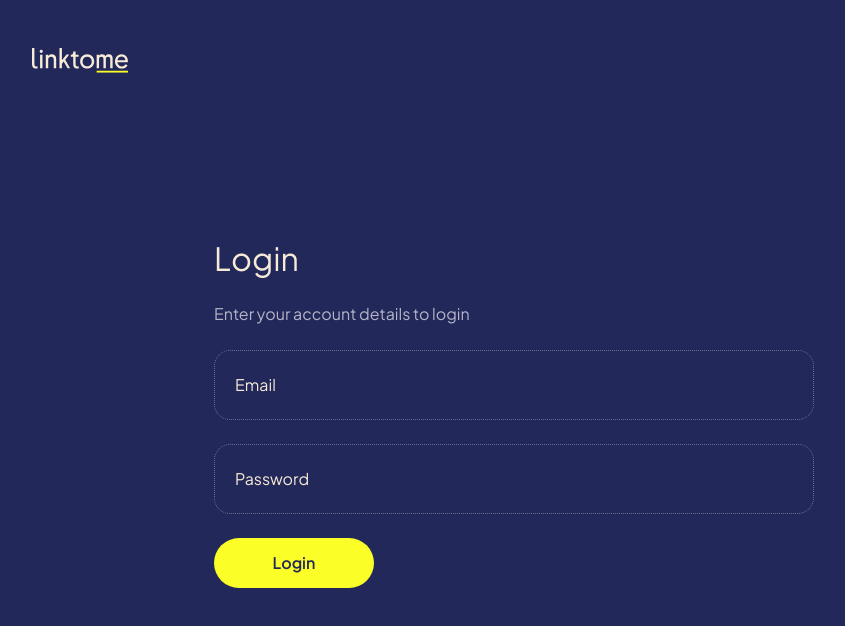
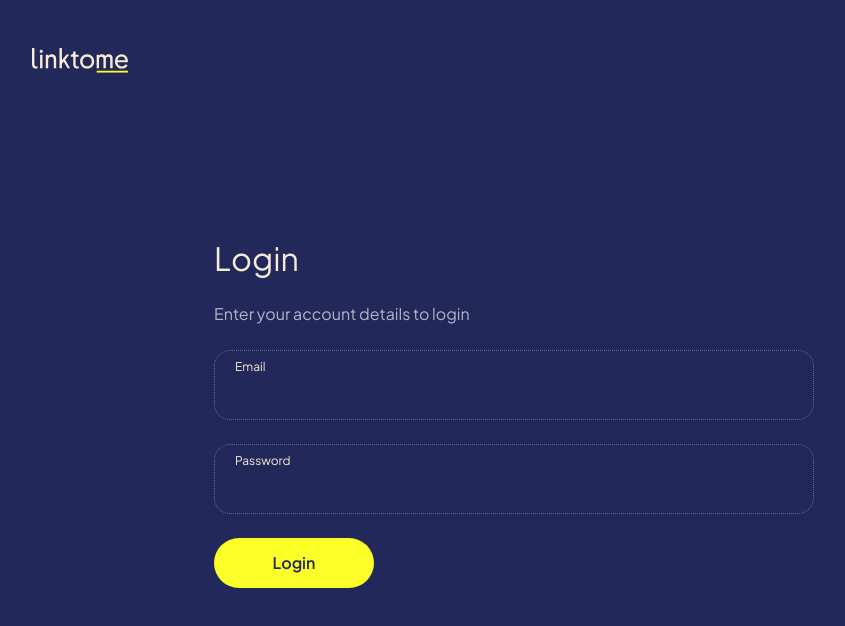
Before and after one commit to wadzee/linktome-dashboard, a Next.js app: page /login in a window 1280 px wide. Shown: the top 626 px of the page, without its empty margins (16-861 px from the left). Built offline with nearby package versions, Linux system fonts and the light colour scheme; no server answers.

Commit message:
add error validation

```diff
--- a/src/app/login/page.tsx
+++ b/src/app/login/page.tsx
@@ -9,11 +9,14 @@ import { SignInFormProps } from "src/services/auth/signIn";
 import { Text } from "src/components/Text/Text";
 import { TextField } from "src/components/Inputs/TextField";
 import classNames from "classnames";
-import { redirect } from "next/navigation";
+import { redirect, useSearchParams } from "next/navigation";
 import { useForm } from "react-hook-form";
+import { useEffect } from "react";
+import { toast } from "react-toastify";
 
 export default function LoginPage() {
   const { status } = useSession();
+  const queryString = useSearchParams();
   const {
     register,
     handleSubmit,
@@ -34,6 +37,13 @@ export default function LoginPage() {
       redirect("/");
     }
   };
+
+  useEffect(() => {
+    const error = queryString.get("error");
+    if (error && error === "CredentialsSignin") {
+      toast.error("Invalid Username or Password", { position: "top-center" });
+    }
+  }, [queryString]);
 
   return (
     <div className="-mt-[56px] sm:mt-0 sm:-ml-[220px] h-full">
@@ -65,12 +75,14 @@ export default function LoginPage() {
             label="Email"
             name="username"
             register={register}
+            type="email"
             errors={errors.username}
           />
           <TextField<SignInFormProps>
             label="Password"
             name="password"
             type="password"
+            minLength={8}
             register={register}
             errors={errors.password}
           />
--- a/src/components/Inputs/TextField.tsx
+++ b/src/components/Inputs/TextField.tsx
@@ -18,6 +18,7 @@ interface TextFieldProps<T extends FieldValues>
   required?: boolean;
   type?: HTMLInputTypeAttribute;
   errors?: FieldError;
+  minLength?: number;
 }
 
 export function TextField<TValue extends FieldValues>({
@@ -27,6 +28,7 @@ export function TextField<TValue extends FieldValues>({
   type = "text",
   errors,
   name,
+  minLength,
   ...rest
 }: TextFieldProps<TValue>) {
   return (
@@ -39,6 +41,13 @@ export function TextField<TValue extends FieldValues>({
           autoComplete="off"
           {...register(name, {
             required,
+            ...(minLength &&
+              minLength > 0 && {
+                minLength: {
+                  value: minLength,
+                  message: "Password should be at least 8 characters.",
+                },
+              }),
             ...(type === "email" && {
               pattern: {
                 value:
@@ -53,6 +62,7 @@ export function TextField<TValue extends FieldValues>({
           <label
             className={classNames(
               "absolute left-5",
+              "peer-invalid:top-2 peer-invalid:text-xs",
               "peer-focus:top-2 peer-focus:text-xs",
               "peer-valid:top-2 peer-valid:text-xs",
               "peer-disabled:top-2 peer-disabled:text-xs peer-disabled:opacity-50"
```
